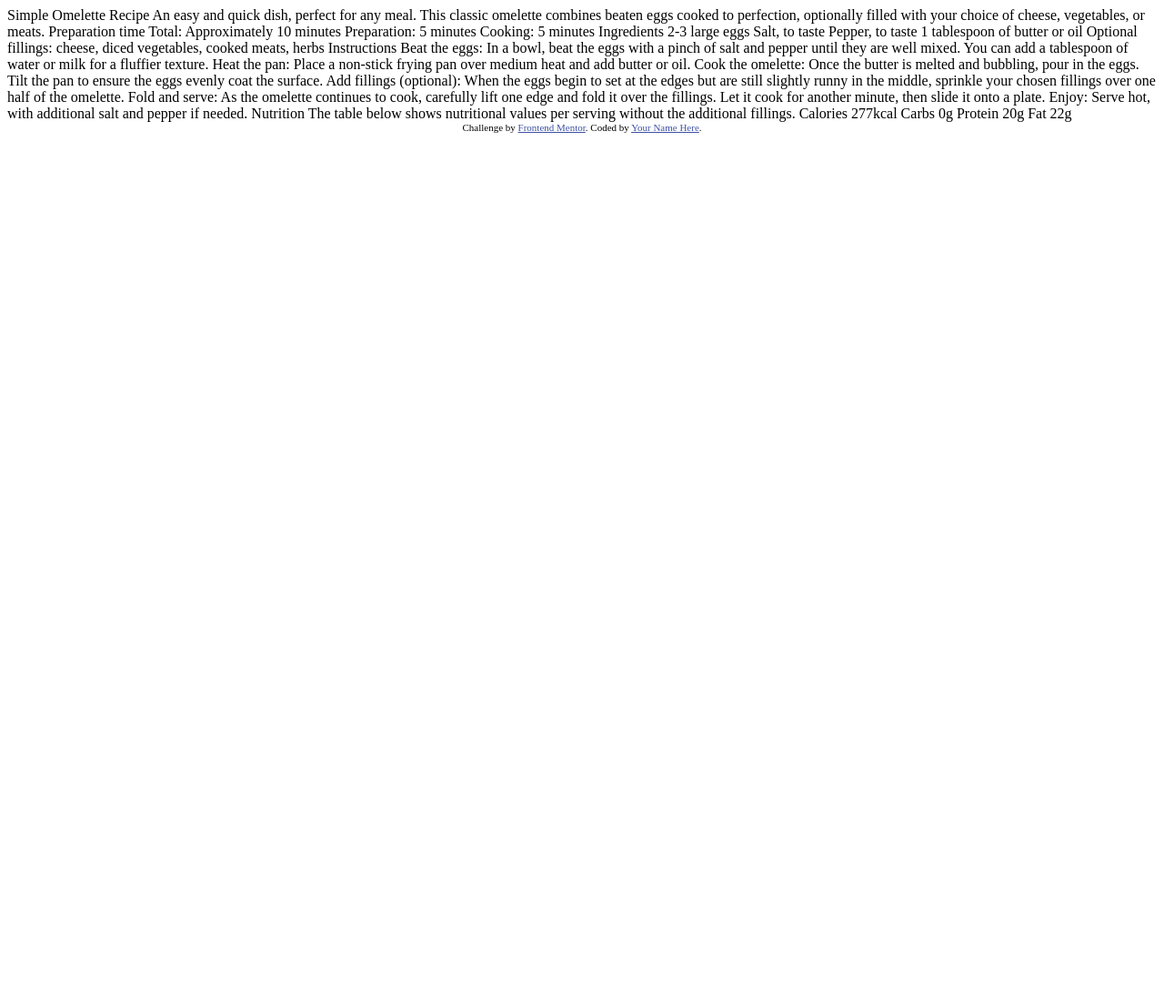
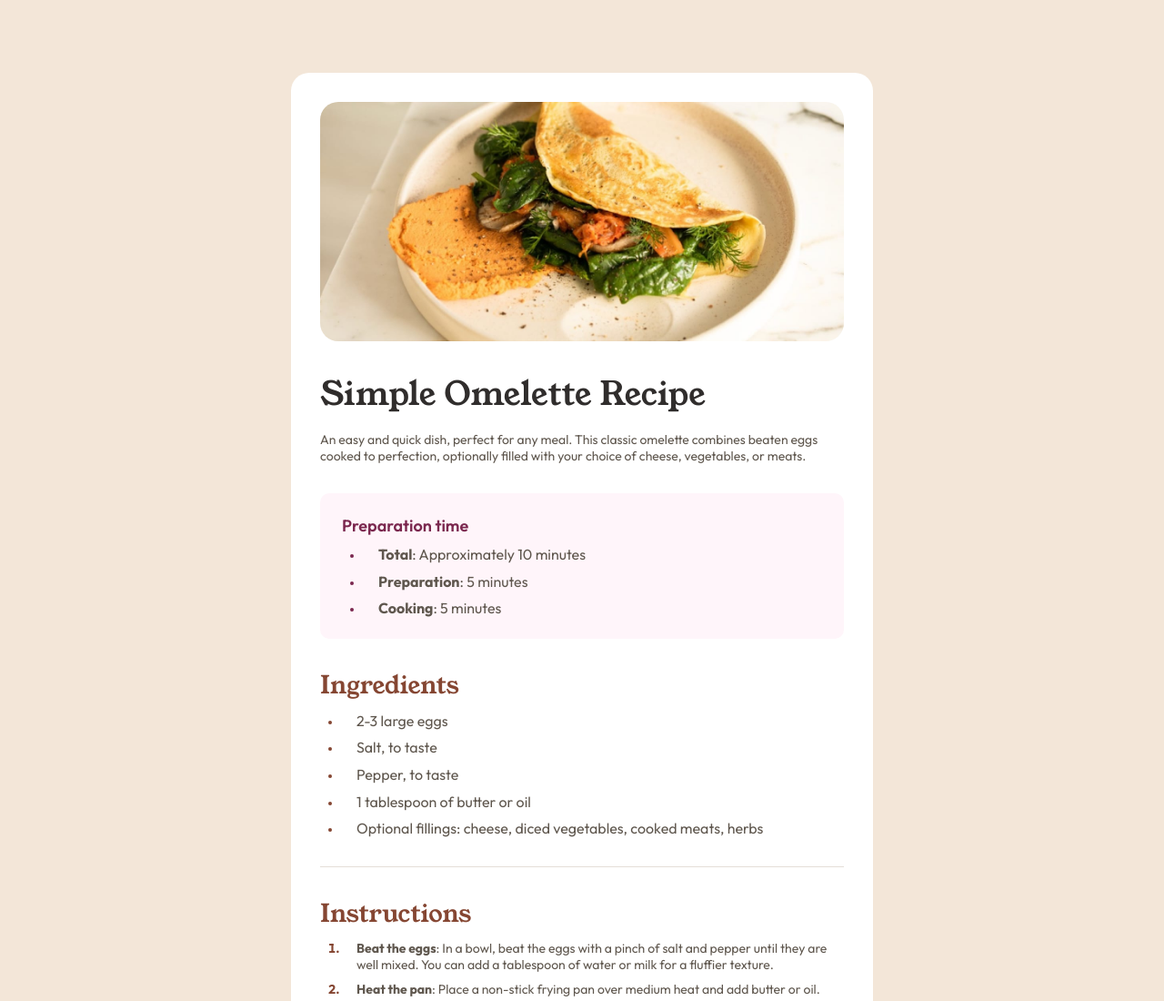
Before and after one commit to Gehad28/recipe-page, a plain HTML site: page index.html in a window 1280 px wide. Shown: the top 1100 px of the page at 91% size. Before the commit the page ends 800 px from the top, so only its background shows below. Drawn offline with Linux system fonts and the light colour scheme.

Commit message:
Task Finished

```diff
--- /dev/null
+++ b/css/style.css
@@ -0,0 +1,175 @@
+@import url('https://fonts.googleapis.com/css2?family=Figtree:ital,wght@0,300..900;1,300..900&family=Inter:ital,opsz,wght@0,14..32,100..900;1,14..32,100..900&family=Nunito:ital,wght@0,200..1000;1,200..1000&family=Outfit&family=Young+Serif&display=swap');
+@import url('https://fonts.googleapis.com/css2?family=Figtree:ital,wght@0,300..900;1,300..900&family=Inter:ital,opsz,wght@0,14..32,100..900;1,14..32,100..900&family=Nunito:ital,wght@0,200..1000;1,200..1000&family=Outfit:wght@100..900&family=Young+Serif&display=swap');
+
+*{
+    box-sizing: border-box;
+    padding: 0;
+    margin: 0;
+}
+
+body{
+    background-color: hsl(30, 54%, 90%);
+    font-family: "Outfit", sans-serif;
+}
+
+.container{
+    background-color: white;
+    border-radius: 20px;
+    max-width: 640px;
+    margin: 5rem auto;
+    display: grid;
+    grid-template-columns: 1fr;
+    gap: 2rem;
+    padding: 2rem;
+}
+
+img{
+    width: 100%;
+    border-radius: 20px;
+    padding: 0;
+    margin: 0 auto;
+}
+
+h1{
+    font-family: "Young Serif", serif;
+    font-weight: 400;
+    font-size: 36px;
+    color: hsl(24, 5%, 18%);
+    margin-bottom: 1rem;
+}
+
+p{
+    color: hsl(30, 10%, 34%);
+    font-size: 14px;
+}
+
+.time{
+    background-color: hsl(330, 100%, 98%);
+    padding: 1.5rem;
+    border-radius: 10px;
+}
+
+h4{
+    color: hsl(332, 51%, 32%);
+    font-size: 18px;
+    font-weight: 600;
+}
+
+.time ul{
+    margin-left: 1.5rem;
+}
+
+.time li{
+    color: hsl(30, 10%, 34%);
+    font-weight: 400;
+    font-size: 16px;
+    padding: 0.6rem 0 0 1rem;
+}
+
+.time li::marker{
+    font-size: 12px;
+    color: hsl(332, 51%, 32%);
+}
+
+span{
+    color: hsl(30, 10%, 34%);
+    font-weight: 700;
+}
+
+h2{
+    font-family: "Young Serif", serif;
+    font-size: 27px;
+    font-weight: 400;
+    color: hsl(14, 45%, 36%);
+}
+
+.ingredients{
+    padding-bottom: 2rem;
+    border-bottom: 1px solid hsl(30, 18%, 87%);
+}
+
+.ingredients ul{
+    margin-left: 1.5rem;
+}
+
+.ingredients li{
+    color: hsl(30, 10%, 34%);
+    font-weight: 400;
+    font-size: 16px;
+    padding: 0.6rem 0 0 1rem;
+}
+
+.ingredients li::marker{
+    font-size: 12px;
+    color: hsl(14, 45%, 36%);
+}
+
+.instructions{
+    padding-bottom: 2rem;
+    border-bottom: 1px solid hsl(30, 18%, 87%);
+}
+
+.instructions ol{
+    margin-left: 1.5rem;
+}
+
+.instructions li{
+    color: hsl(30, 10%, 34%);
+    font-weight: 400;
+    font-size: 14px;
+    padding: 0.6rem 0 0 1rem;
+}
+
+.instructions li::marker{
+    color: hsl(14, 45%, 36%);
+    font-family: "Outfit", sans-serif;
+    font-weight: 700;
+}
+
+.nutrition p{
+    margin: 1rem 0;
+}
+
+table{
+    width: 100%;
+    table-layout: fixed;
+    border-collapse: collapse;
+}
+
+tr:not(:last-child){
+    border-bottom: 1px solid hsl(30, 18%, 87%);
+}
+
+td{
+    color: hsl(14, 45%, 36%);
+    font-size: 16px;
+    font-weight: 700;
+    padding: 0.5rem 0;
+}
+
+td:first-child{
+    color: hsl(30, 10%, 34%);
+    font-size: 16px;
+    font-weight: 400;
+    padding-left: 1.8rem;
+}
+
+@media (max-width: 380px){
+    body{
+        background-color: white;
+    }
+
+    .container{
+        background-color: white;
+        border-radius: 0;
+        margin: 0;
+        margin-bottom: 1rem;
+        padding: 0 2rem;
+    }
+
+    img{
+        border-radius: 0;
+        margin: 0 -2rem;
+        min-width: 380px;
+    }
+}
--- a/index.html
+++ b/index.html
@@ -5,73 +5,89 @@
   <meta name="viewport" content="width=device-width, initial-scale=1.0"> <!-- displays site properly based on user's device -->
 
   <link rel="icon" type="image/png" sizes="32x32" href="./assets/images/favicon-32x32.png">
+  <link rel="stylesheet" href="css/style.css">
 
   <title>Frontend Mentor | Recipe page</title>
-
-  <!-- Feel free to remove these styles or customise in your own stylesheet 👍 -->
-  <style>
-    .attribution { font-size: 11px; text-align: center; }
-    .attribution a { color: hsl(228, 45%, 44%); }
-  </style>
 </head>
 <body>
+  <main>
+    <div class="container">
+      <img src="assets/images/image-omelette.jpeg" alt="cover-image">
+      <div>
+        <h1>Simple Omelette Recipe</h1>
+        <p>
+          An easy and quick dish, perfect for any meal. This classic omelette combines beaten eggs cooked
+          to perfection, optionally filled with your choice of cheese, vegetables, or meats.
+        </p>
+      </div>
 
-  Simple Omelette Recipe
+      <div class="time">
+        <h4>Preparation time</h4>
+        <ul>
+          <li><span>Total</span>: Approximately 10 minutes</li>
+          <li><span>Preparation</span>: 5 minutes</li>
+          <li><span>Cooking</span>: 5 minutes</li>
+        </ul>
+      </div>
 
-  An easy and quick dish, perfect for any meal. This classic omelette combines beaten eggs cooked
-  to perfection, optionally filled with your choice of cheese, vegetables, or meats.
+      <div class="ingredients">
+        <h2>Ingredients</h2>
+        <ul>
+          <li>2-3 large eggs</li>
+          <li>Salt, to taste</li>
+          <li>Pepper, to taste</li>
+          <li>1 tablespoon of butter or oil</li>
+          <li>Optional fillings: cheese, diced vegetables, cooked meats, herbs</li>
+        </ul>
+      </div>
 
-  Preparation time
+      <div class="instructions">
+        <h2>Instructions</h2>
+        <ol>
+          <li>
+            <span>Beat the eggs</span>: In a bowl, beat the eggs with a pinch of salt and pepper until they are well mixed.
+            You can add a tablespoon of water or milk for a fluffier texture.
+          </li>
+          <li><span>Heat the pan</span>: Place a non-stick frying pan over medium heat and add butter or oil.</li>
+          <li>
+            <span>Cook the omelette</span>: Once the butter is melted and bubbling, pour in the eggs. Tilt the pan to ensure
+            the eggs evenly coat the surface.
+          </li>
+          <li>
+            <span>Add fillings (optional)</span>: When the eggs begin to set at the edges but are still slightly runny in the
+            middle, sprinkle your chosen fillings over one half of the omelette.
+          </li>
+          <li>
+            <span>Fold and serve</span>: As the omelette continues to cook, carefully lift one edge and fold it over the
+            fillings. Let it cook for another minute, then slide it onto a plate.
+          </li>
+          <li><span>Enjoy</span>: Serve hot, with additional salt and pepper if needed.</li>
+        </ol>
+      </div>
 
-  Total: Approximately 10 minutes
-  Preparation: 5 minutes
-  Cooking: 5 minutes
-
-  Ingredients
-
-  2-3 large eggs
-  Salt, to taste
-  Pepper, to taste
-  1 tablespoon of butter or oil
-  Optional fillings: cheese, diced vegetables, cooked meats, herbs
-
-  Instructions
-
-  Beat the eggs: In a bowl, beat the eggs with a pinch of salt and pepper until they are well mixed.
-  You can add a tablespoon of water or milk for a fluffier texture.
-
-  Heat the pan: Place a non-stick frying pan over medium heat and add butter or oil.
-
-  Cook the omelette: Once the butter is melted and bubbling, pour in the eggs. Tilt the pan to ensure
-  the eggs evenly coat the surface.
-
-  Add fillings (optional): When the eggs begin to set at the edges but are still slightly runny in the
-  middle, sprinkle your chosen fillings over one half of the omelette.
-
-  Fold and serve: As the omelette continues to cook, carefully lift one edge and fold it over the
-  fillings. Let it cook for another minute, then slide it onto a plate.
-
-  Enjoy: Serve hot, with additional salt and pepper if needed.
-
-  Nutrition
-
-  The table below shows nutritional values per serving without the additional fillings.
-
-  Calories
-  277kcal
-
-  Carbs
-  0g
-
-  Protein
-  20g
-
-  Fat
-  22g
-
-  <div class="attribution">
-    Challenge by <a href="https://www.frontendmentor.io?ref=challenge" target="_blank">Frontend Mentor</a>.
-    Coded by <a href="#">Your Name Here</a>.
-  </div>
+      <div class="nutrition">
+        <h2>Nutrition</h2>
+        <p>The table below shows nutritional values per serving without the additional fillings.</p>
+        <table>
+          <tr>
+            <td>Calories</td>
+            <td>277kcal</td>
+          </tr>
+          <tr>
+            <td>Carbs</td>
+            <td>0g</td>
+          </tr>
+          <tr>
+            <td>Protein</td>
+            <td>20g</td>
+          </tr>
+          <tr>
+            <td>Fat</td>
+            <td>22g</td>
+          </tr>
+        </table>
+      </div>
+    </div>
+  </main>
 </body>
 </html>
```
Also changed, not shown: screencapture.png (added).
